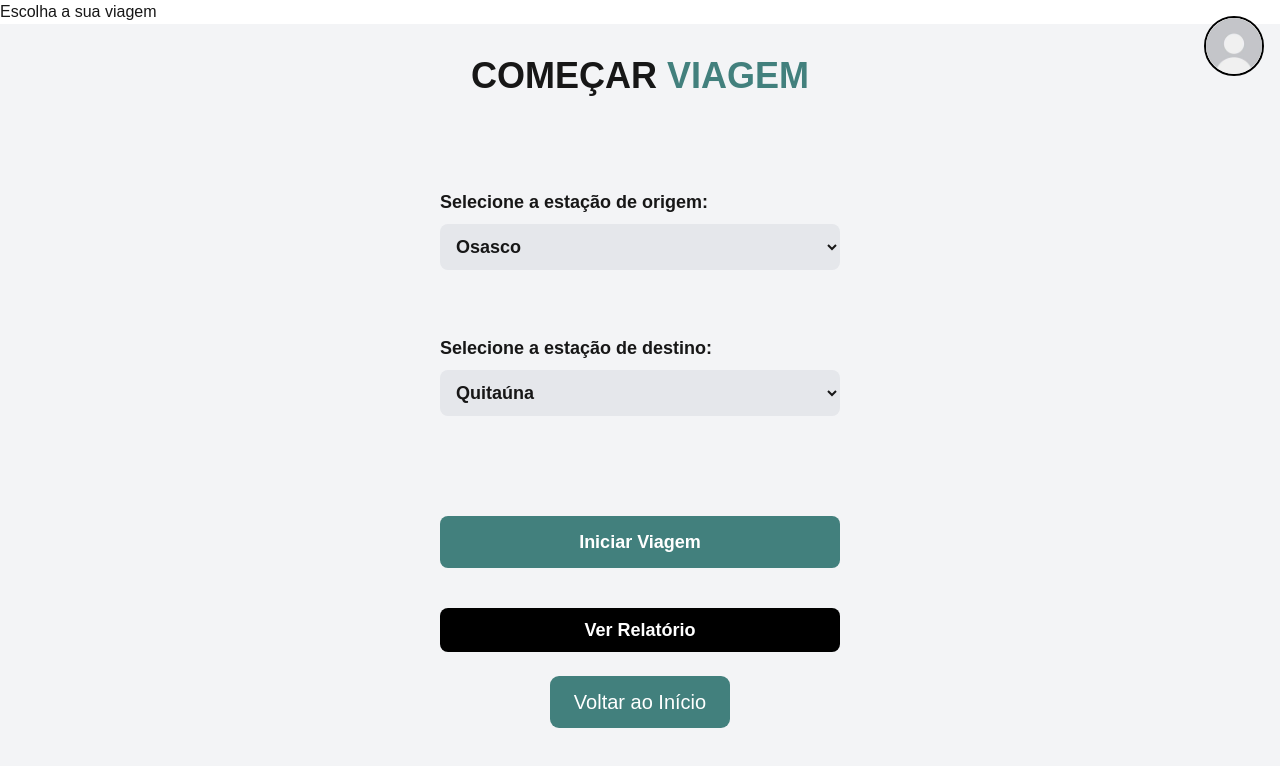
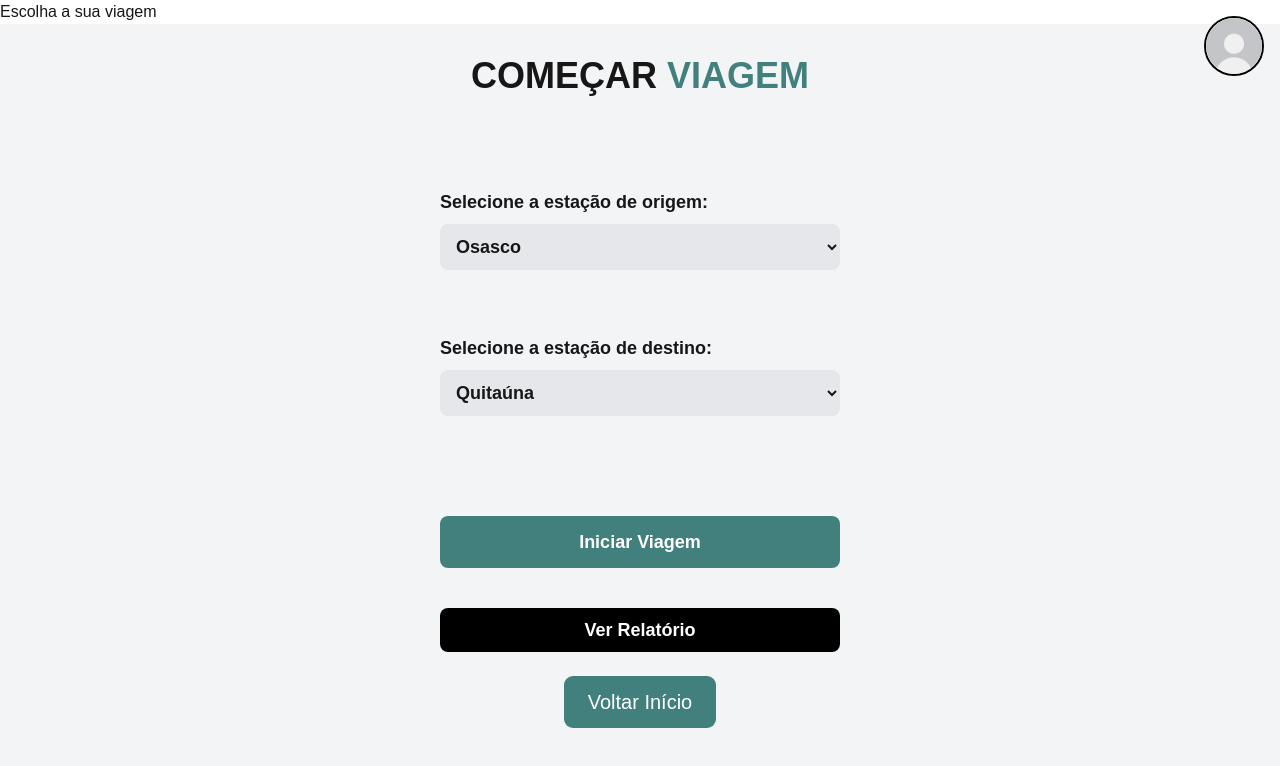
Before and after one commit to matteusviegas/ChallengeFrontEnd4, a Next.js app in the folder SPRINT3/sprint3/: page /viagem in a window 1280 px wide. Shown: the top 766 px of the page. Built offline with nearby package versions, Linux system fonts and the light colour scheme.

Commit message:
corrigindo erros

```diff
--- a/SPRINT3/sprint3/src/app/Components/ViagemInicio.tsx
+++ b/SPRINT3/sprint3/src/app/Components/ViagemInicio.tsx
@@ -202,7 +202,7 @@ const ViagemInicio = () => {
 <div className="flex justify-center mt-6">
         <Link href="/esmeralda">
           <button className="bg-[#42807D] text-white px-6 py-3 rounded-[9px] text-xl hover:bg-[#365d56] transition-all duration-300">
-            Voltar ao Início
+            Voltar Início
           </button>
         </Link>
       </div>
```
